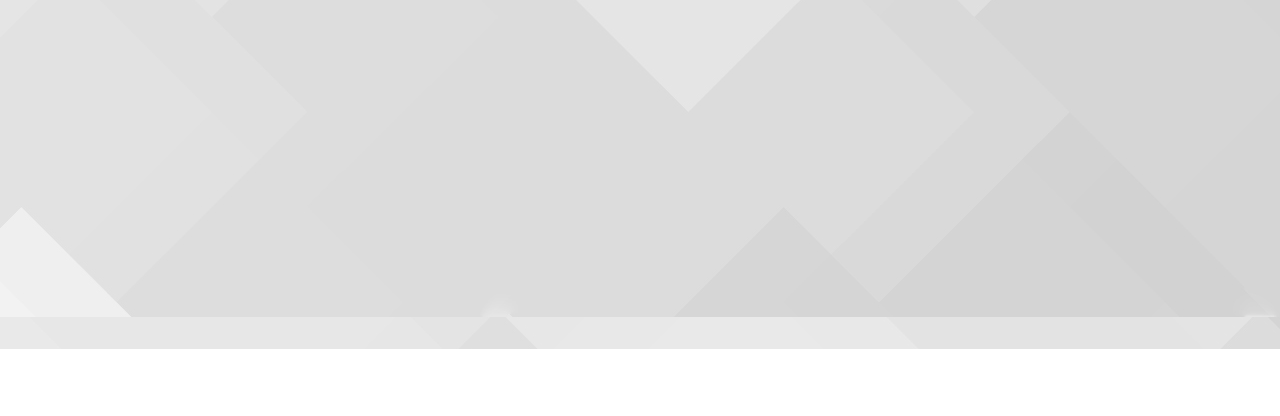
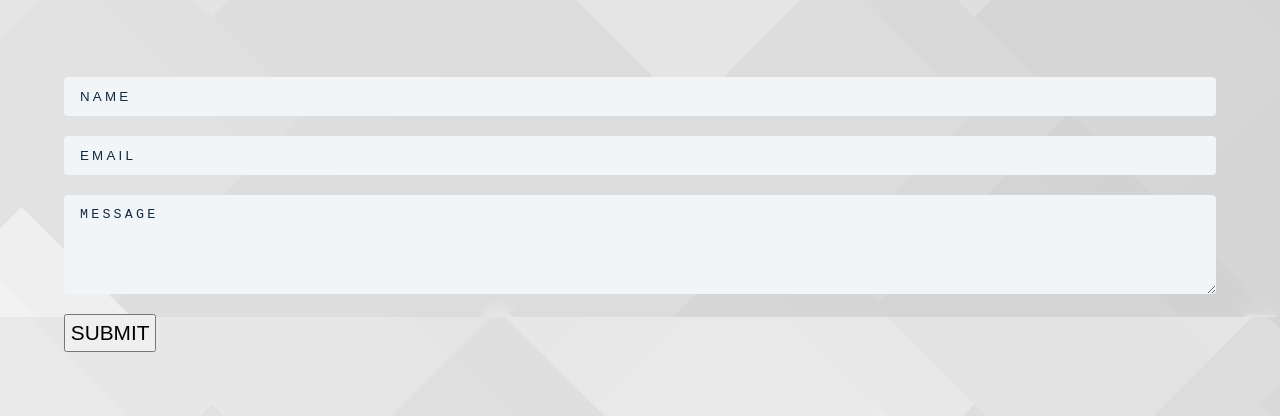
Before and after one commit to Nithishravindra/mywebpage, a Gatsby site: page /contact in a window 1280 px wide. Shown: the part 451-867 px from the top of the page. Before the commit the page ends 800 px from the top, so only its background shows below. Built offline with nearby package versions, Linux system fonts and the light colour scheme; Gatsby itself is replaced by a stand-in of ours.

Commit message:
added form

```diff
--- a/src/pages/about.js
+++ b/src/pages/about.js
@@ -1,5 +1,6 @@
 import React from 'react'
 import Layout from '../layout/Layout'
+import { Link } from 'gatsby'
 
 const Contact = () => (
   <Layout>
@@ -10,10 +11,11 @@ const Contact = () => (
         got into web development. Started with HTML, CSS and Javascript. I've
         picked ReactJS to help me through front-end. I've been also working on
         Backend Utilities like NodeJS, Python3, SQL and MongoDB to enhance
-        Full-Stack services. You can view some of my work in Projects section of
-        this site.
+        Full-Stack services. You can view some of my work in{' '}
+        <Link to="/project">Projects</Link> section of this site.
       </p>
     </div>
+    <div></div>
   </Layout>
 )
 
--- a/src/pages/contact.js
+++ b/src/pages/contact.js
@@ -2,11 +2,74 @@ import React from 'react'
 import Layout from '../layout/Layout'
 import SocialLinks from '../data/socialLinks'
 
-const Contact = () => (
-  <Layout>
-    <h2 className="social-heading"> Catch me up online </h2>
-    <SocialLinks className="social-link-position" />
-  </Layout>
-)
+export default class MyForm extends React.Component {
+  constructor(props) {
+    super(props)
+    this.submitForm = this.submitForm.bind(this)
+    this.state = {
+      status: '',
+    }
+  }
 
-export default Contact
+  render() {
+    const { status } = this.state
+    return (
+      <Layout>
+        <h2 className="social-heading"> Catch me up online </h2>
+        <SocialLinks className="social-link-position" />
+
+        <div className="form-align">
+          <form
+            onSubmit={this.submitForm}
+            action="https://formspree.io/mleppdpr"
+            method="POST"
+          >
+            <input
+              type="text"
+              name="name"
+              placeholder="name"
+              class="form-control"
+            ></input>
+            <input
+              type="email"
+              placeholder="email"
+              name="email"
+              class="form-control"
+            />
+            <textarea
+              name="message"
+              rows="5"
+              placeholder="message"
+              class="form-control"
+            ></textarea>
+            {status === 'SUCCESS' ? (
+              <p>Thanks!</p>
+            ) : (
+              <button className="form-button">SUBMIT</button>
+            )}
+            {status === 'ERROR' && <p>Oops! Retry.</p>}
+          </form>
+        </div>
+      </Layout>
+    )
+  }
+
+  submitForm(ev) {
+    ev.preventDefault()
+    const form = ev.target
+    const data = new FormData(form)
+    const xhr = new XMLHttpRequest()
+    xhr.open(form.method, form.action)
+    xhr.setRequestHeader('Accept', 'application/json')
+    xhr.onreadystatechange = () => {
+      if (xhr.readyState !== XMLHttpRequest.DONE) return
+      if (xhr.status === 200) {
+        form.reset()
+        this.setState({ status: 'SUCCESS' })
+      } else {
+        this.setState({ status: 'ERROR' })
+      }
+    }
+    xhr.send(data)
+  }
+}
--- a/src/styles/global.css
+++ b/src/styles/global.css
@@ -496,3 +496,75 @@ Sidebar Animation
     line-height: 1.7;
   }
 }
+
+/*
+===============
+Contact Page
+===============
+*/
+
+.form-align {
+  margin: 4rem;
+  display: flex-root;
+}
+
+.contact-page {
+  display: grid;
+  place-items: center;
+  padding: 5rem 0;
+}
+.contact-form {
+  background: var(--clr-white);
+  border-radius: var(--radius);
+  text-align: center;
+  box-shadow: var(--light-shadow);
+  transition: var(--transition);
+  width: 90vw;
+  max-width: 35rem;
+}
+.contact-form:hover {
+  box-shadow: var(--dark-shadow);
+}
+.contact-form h3 {
+  padding-top: 1.25rem;
+  color: var(--clr-grey-5);
+}
+.form-group {
+  padding: 1rem 1.5rem;
+}
+.form-control {
+  display: block;
+  width: 100%;
+  padding: 0.75rem 1rem;
+  border: none;
+  margin-bottom: 1.25rem;
+  background: var(--clr-grey-10);
+  border-radius: var(--radius);
+  text-transform: uppercase;
+  letter-spacing: var(--spacing);
+}
+.form-control::placeholder {
+  font-family: var(--ff-primary);
+  color: var(--clr-grey-1);
+  text-transform: uppercase;
+  letter-spacing: var(--spacing);
+}
+.submit-btn {
+  display: block;
+  width: 100%;
+  padding: 1rem;
+  border-bottom-left-radius: var(--radius);
+  border-bottom-right-radius: var(--radius);
+  border-top-right-radius: 0;
+  border-top-left-radius: 0;
+}
+
+.form-button {
+  color: black;
+  font-size: 1.3rem;
+  cursor: pointer;
+  padding: 0.3rem;
+}
+.form-button:hover {
+  background-color: var(--clr-primary-5);
+}
```
